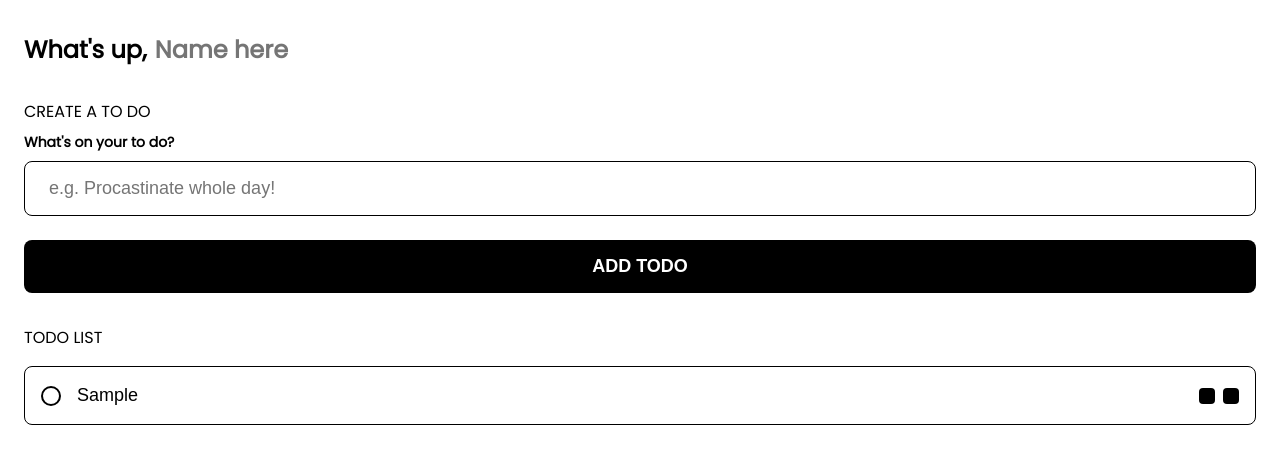
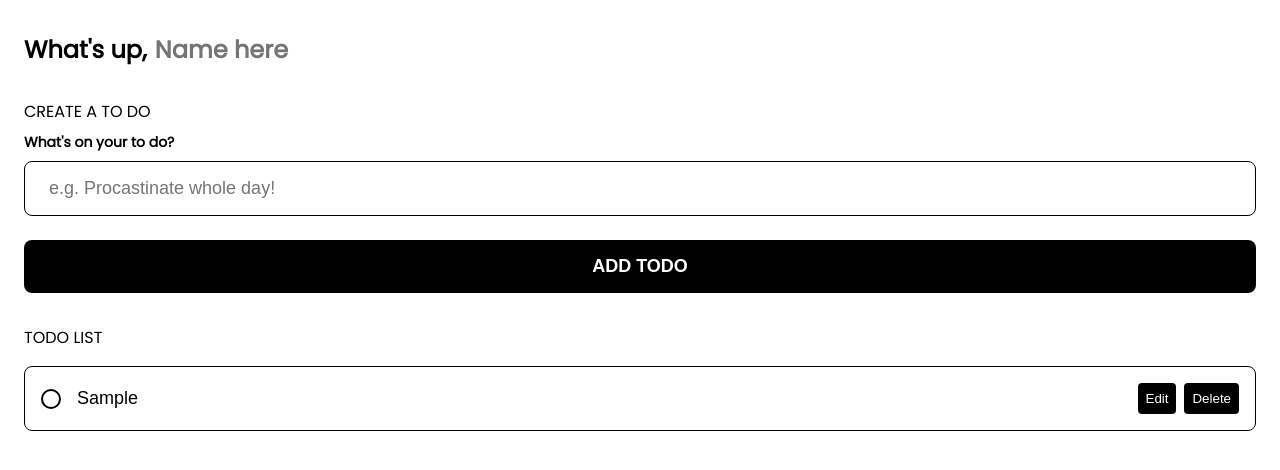
Before and after one commit to nilaachandra/CRUD-Todo-JavaScript, a plain HTML site: page index.html in a window 1280 px wide. Both pictures are taken after typing "Sample" into the empty fields and a click on the input "Add todo". Drawn offline with Linux system fonts and the light colour scheme; a web font is replaced by a local one.

Commit message:
final commit

```diff
--- a/script.js
+++ b/script.js
@@ -80,6 +80,8 @@ function DisplayTodos () {
 
 		// Set the content of the todo content div
 		content.innerHTML = `<input type="text" value="${todo.content}" readonly>`;
+        edit.innerHTML = 'Edit';
+		deleteButton.innerHTML = 'Delete';
 		// Set the labels and append elements to the todo item div
 		label.appendChild(input);
 		label.appendChild(span);
```
Also changed, not shown: style.css (line endings or trailing spaces).
